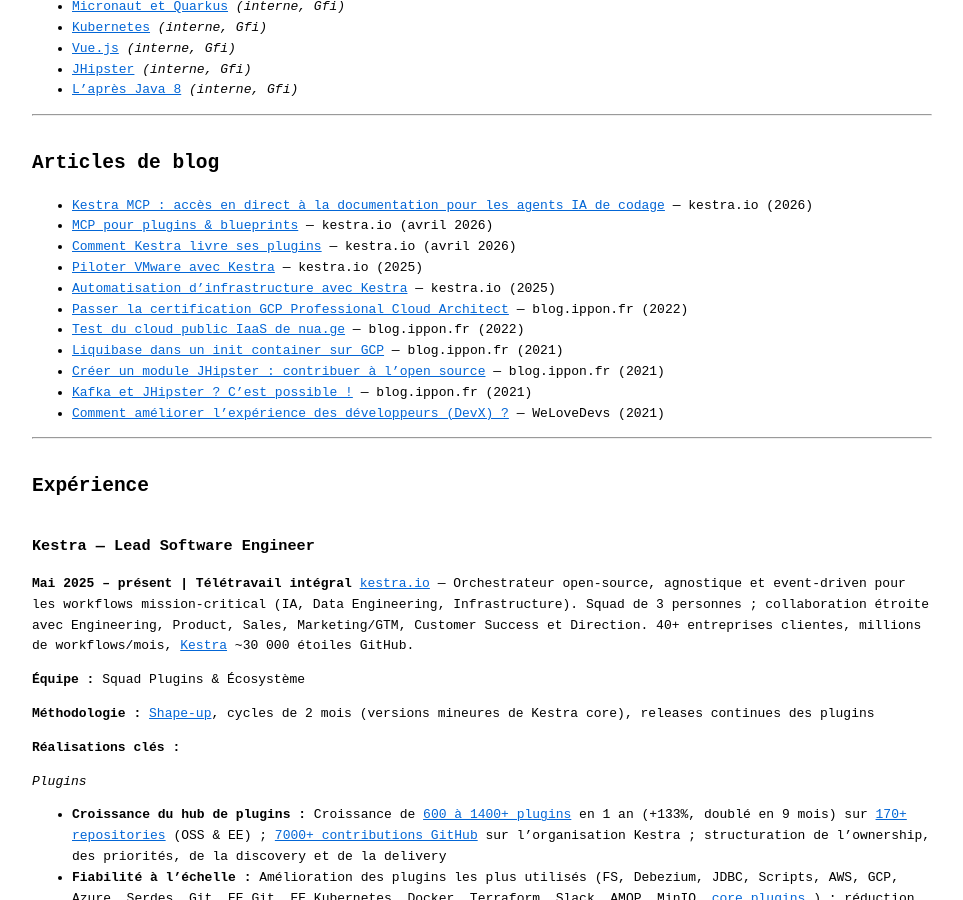
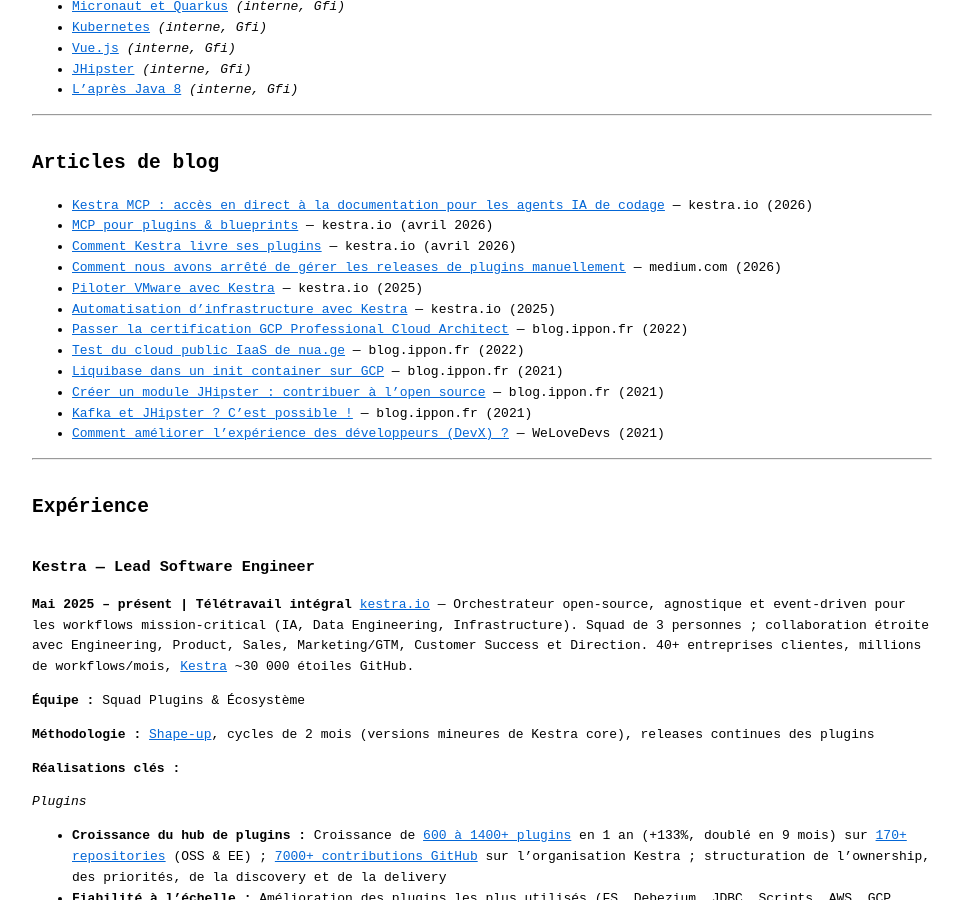
Before and after one commit to fdelbrayelle/fdelbrayelle.github.io, a Jekyll site: the page built from fr/cv.md, in a window 1280 px wide and 900 px high, scrolled down 1019 px. Shown: the whole window, without its empty margins (158-1121 px from the left). Built offline with Jekyll 4.4.1, drawn with Linux system fonts in a browser that asks for light colours.

Commit message:
feat(cv): add Medium blog post about stopping manual plugin release management

```diff
--- a/_config.yml
+++ b/_config.yml
@@ -96,6 +96,7 @@
   - [Kestra MCP: Live Documentation Access for AI Coding Agents](https://kestra.io/blogs/kestra-mcp-docs) — kestra.io (2026)
   - [MCP for plugins & blueprints](https://kestra.io/blogs/2026-04-30-kestra-mcp-plugins-blueprints) — kestra.io (April 2026)
   - [How Kestra ships plugins](https://kestra.io/blogs/2026-04-27-how-kestra-ships-plugins) — kestra.io (April 2026)
+  - [How we stopped managing plugin releases by hand](https://medium.com/kestra-engineering/how-we-stopped-managing-plugin-releases-by-hand-bce0ad23a43a) — medium.com (2026)
   - [Control VMware with Kestra](https://kestra.io/blogs/control-vmware-with-kestra) — kestra.io (2025)
   - [Infrastructure automation with Kestra](https://kestra.io/blogs/infra-automation) — kestra.io (2025)
   - [GCP Professional Cloud Architect certification](https://blog.ippon.fr/2022/08/03/gcp-professional-cloud-architect/) — blog.ippon.fr (2022)
--- a/_data/fr_site.yml
+++ b/_data/fr_site.yml
@@ -44,6 +44,7 @@
   - [Kestra MCP : accès en direct à la documentation pour les agents IA de codage](https://kestra.io/blogs/kestra-mcp-docs) — kestra.io (2026)
   - [MCP pour plugins & blueprints](https://kestra.io/blogs/2026-04-30-kestra-mcp-plugins-blueprints) — kestra.io (avril 2026)
   - [Comment Kestra livre ses plugins](https://kestra.io/blogs/2026-04-27-how-kestra-ships-plugins) — kestra.io (avril 2026)
+  - [Comment nous avons arrêté de gérer les releases de plugins manuellement](https://medium.com/kestra-engineering/how-we-stopped-managing-plugin-releases-by-hand-bce0ad23a43a) — medium.com (2026)
   - [Piloter VMware avec Kestra](https://kestra.io/blogs/control-vmware-with-kestra) — kestra.io (2025)
   - [Automatisation d'infrastructure avec Kestra](https://kestra.io/blogs/infra-automation) — kestra.io (2025)
   - [Passer la certification GCP Professional Cloud Architect](https://blog.ippon.fr/2022/08/03/gcp-professional-cloud-architect/) — blog.ippon.fr (2022)
--- a/fr/cv.md
+++ b/fr/cv.md
@@ -57,6 +57,7 @@
 - [Kestra MCP : accès en direct à la documentation pour les agents IA de codage](https://kestra.io/blogs/kestra-mcp-docs) — kestra.io (2026)
 - [MCP pour plugins & blueprints](https://kestra.io/blogs/2026-04-30-kestra-mcp-plugins-blueprints) — kestra.io (avril 2026)
 - [Comment Kestra livre ses plugins](https://kestra.io/blogs/2026-04-27-how-kestra-ships-plugins) — kestra.io (avril 2026)
+- [Comment nous avons arrêté de gérer les releases de plugins manuellement](https://medium.com/kestra-engineering/how-we-stopped-managing-plugin-releases-by-hand-bce0ad23a43a) — medium.com (2026)
 - [Piloter VMware avec Kestra](https://kestra.io/blogs/control-vmware-with-kestra) — kestra.io (2025)
 - [Automatisation d'infrastructure avec Kestra](https://kestra.io/blogs/infra-automation) — kestra.io (2025)
 - [Passer la certification GCP Professional Cloud Architect](https://blog.ippon.fr/2022/08/03/gcp-professional-cloud-architect/) — blog.ippon.fr (2022)
```
Also changed, not shown: cv.md (+1 -0 lines).
